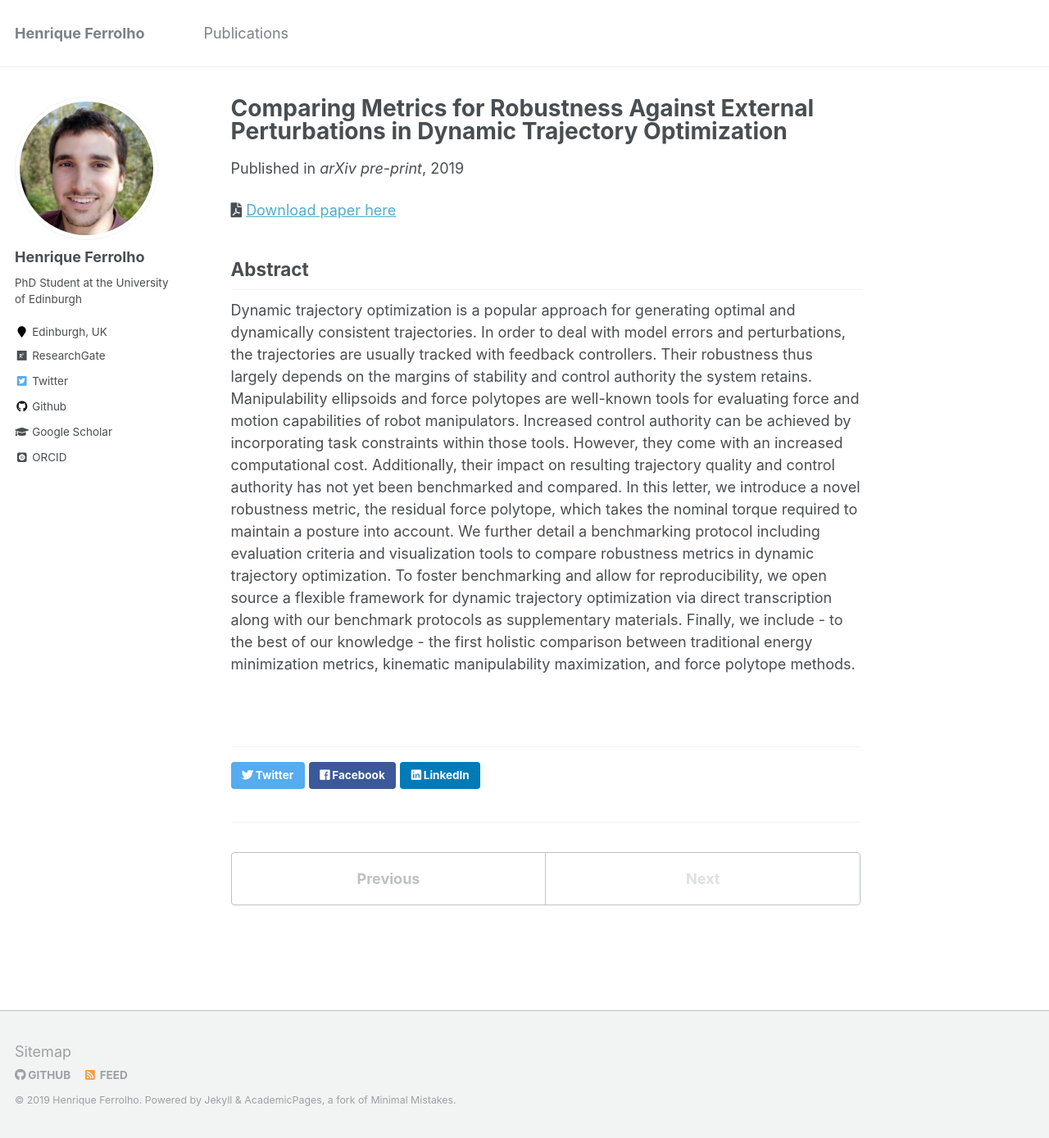
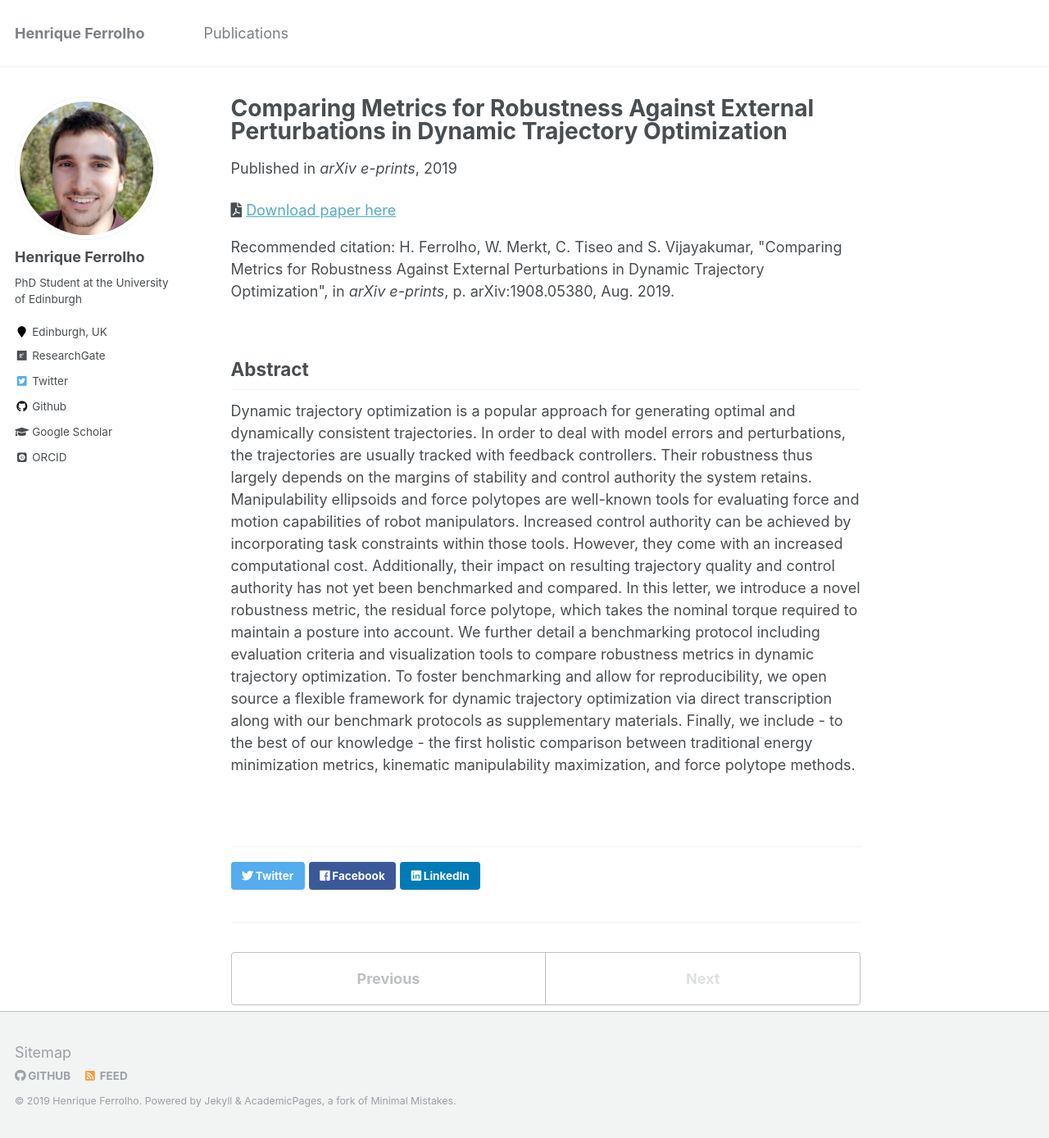
Before and after one commit to ferrolho/ferrolho.github.io, a Jekyll site: the page built from _publications/2019-08-15-ferrolho2019comparing.md, in a window 1280 px wide and 1389 px high. Shown: the whole window at 82% size. Built offline with Jekyll 4.4.1, drawn with Linux system fonts in a browser that asks for light colours; some web fonts are replaced.

Commit message:
Adds arXiv .pdf and updates citation

```diff
--- a/_publications/2019-08-15-ferrolho2019comparing.md
+++ b/_publications/2019-08-15-ferrolho2019comparing.md
@@ -2,10 +2,10 @@
 date: 2019-08-15
 paper_id: 'ferrolho2019comparing'
 title: "Comparing Metrics for Robustness Against External Perturbations in Dynamic Trajectory Optimization"
-venue: "arXiv pre-print"
-# citation: >
-#   Y. Yang, W. Merkt, H. Ferrolho, V. Ivan and S. Vijayakumar, "Efficient Humanoid Motion Planning on Uneven Terrain Using Paired Forward-Inverse Dynamic Reachability Maps," in <em>IEEE Robotics and Automation Letters</em>, vol. 2, no. 4, pp. 2279-2286, Oct. 2017.
-# doi: 10.1109/LRA.2017.2727538
+venue: "arXiv e-prints"
+citation: >
+  H. Ferrolho, W. Merkt, C. Tiseo and S. Vijayakumar, "Comparing Metrics for Robustness Against External Perturbations in Dynamic Trajectory Optimization", in <em>arXiv e-prints</em>, p. arXiv:1908.05380, Aug. 2019.
+doi: arXiv:1908.05380
 collection: publications
 ---
 
```
Also changed, not shown: 1 other file.
